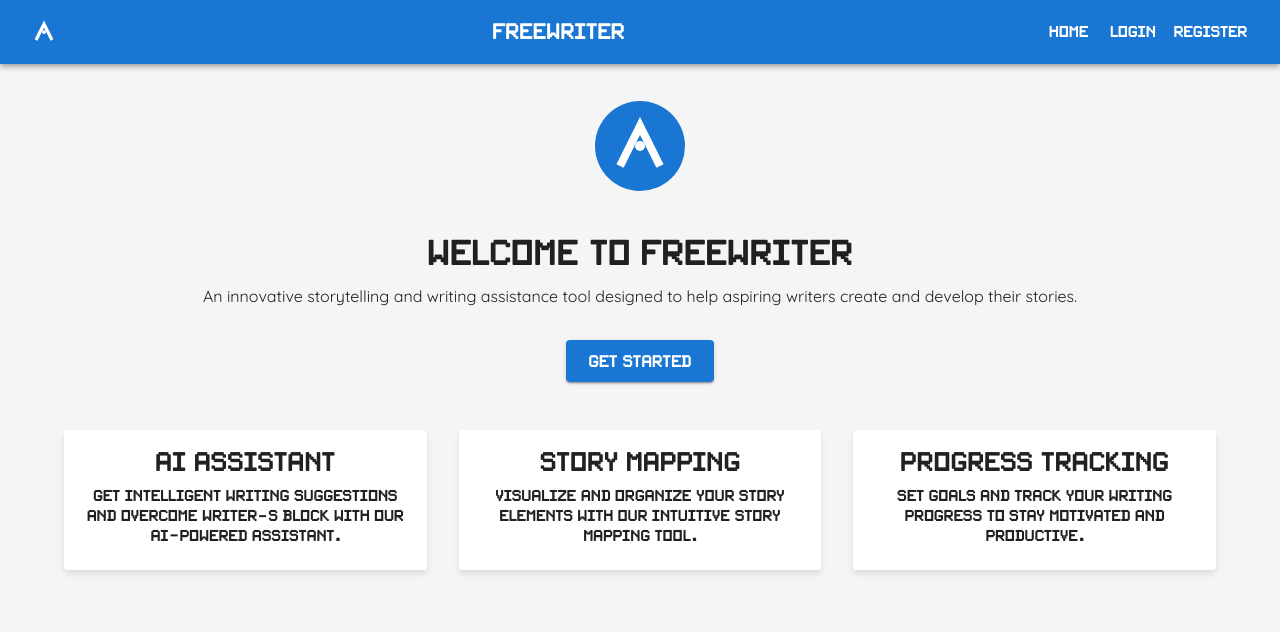
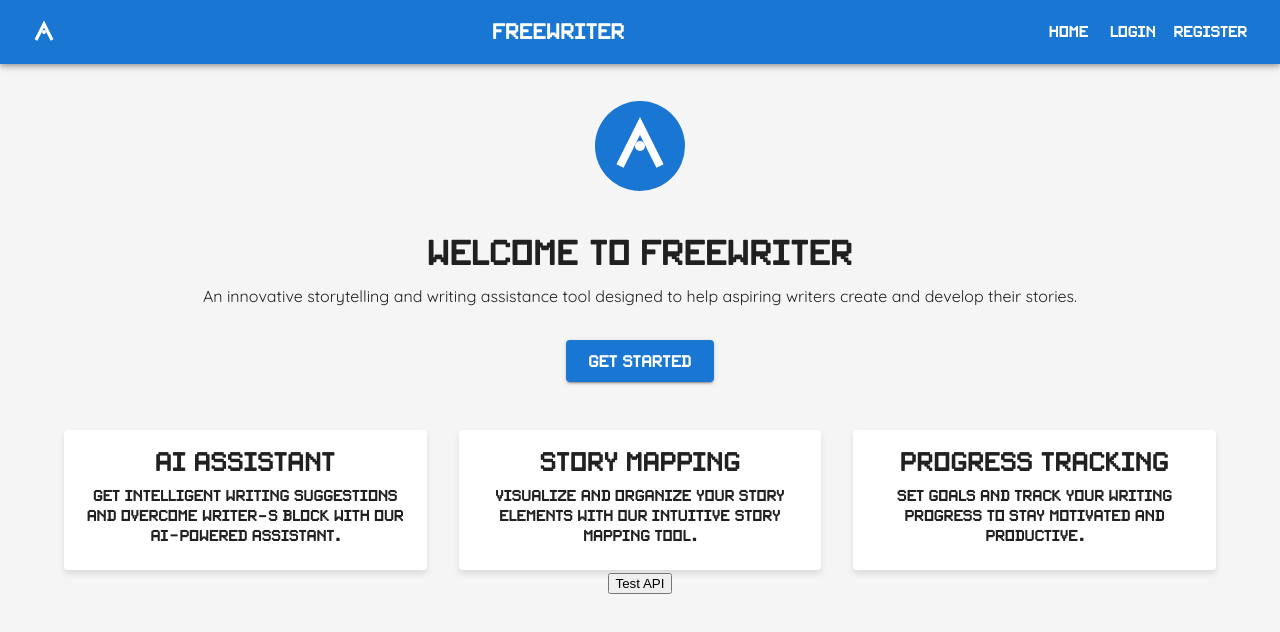
Before and after one commit to Vyudu-Dev-Team/FreeWriter-new, a React (Vite) app in the folder frontend/: page / in a window 1280 px wide. Shown: the top 632 px of the page. Built offline with nearby package versions, Linux system fonts and the light colour scheme; no server answers.

Commit message:
add: added test api button for testing purposes

```diff
--- a/frontend/src/components/Home.jsx
+++ b/frontend/src/components/Home.jsx
@@ -1,6 +1,7 @@
 import React from 'react';
 import { Container, Typography, Button, Box, Card, CardContent, Grid } from '@mui/material';
 import { Link as RouterLink } from 'react-router-dom';
+import { apiTest } from '../services/api';
 
 function Home() {
   return (
@@ -45,6 +46,8 @@ function Home() {
           </Card>
         </Grid>
       </Grid>
+
+      <button onClick={apiTest}>Test API</button>
     </Container>
   );
 }
--- a/frontend/src/services/api.js
+++ b/frontend/src/services/api.js
@@ -19,4 +19,8 @@ export const userAPI = {
   register: (username, email, password) => api.post('/users/register', { username, email, password })
 };
 
+export function apiTest() {
+  return api.get('/hello');
+}
+
 export default api;
```
Also changed, not shown: 2 other files (tests, documents, lock files or other folders).
